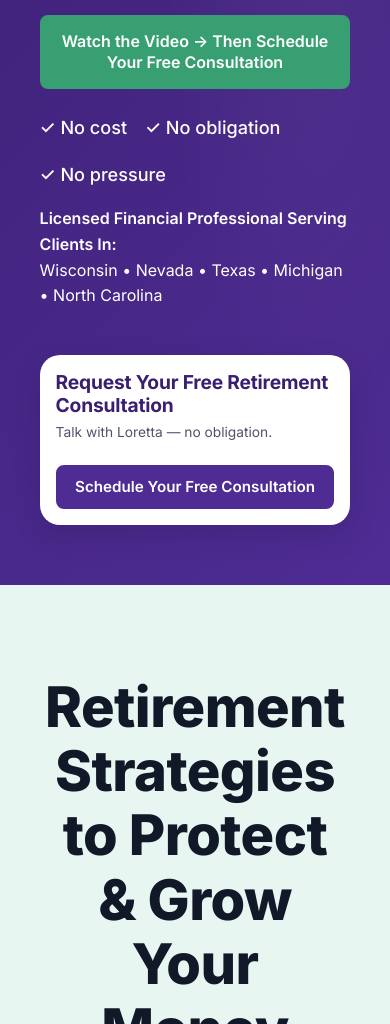
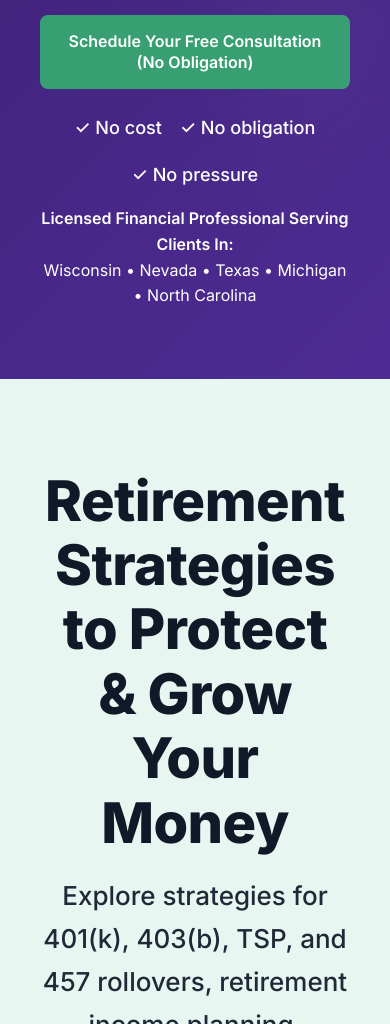
Before and after one commit to prosperitylfs/prosperity-website, a plain HTML site: page index.html in a window 390 px wide. Shown: the part 623-1647 px from the top of the page. Drawn offline with nearby package versions, Linux system fonts and the light colour scheme.

Commit message:
Refactor homepage hero to feature larger video and single CTA

```diff
--- a/assets/css/style.css
+++ b/assets/css/style.css
@@ -632,14 +632,14 @@ h1, h2, h3, h4 { line-height: 1.2; font-weight: 800; letter-spacing: -0.01em; }
 
 .hero-inner {
   position: relative;
-  max-width: 1280px;
+  max-width: 900px;
   margin-left: auto;
   margin-right: auto;
   padding: 0 40px;
-  display: grid;
-  grid-template-columns: 1fr 420px;
-  gap: 60px;
+  display: flex;
+  flex-direction: column;
   align-items: center;
+  text-align: center;
 }
 
 .hero-content { min-width: 0; }
@@ -747,6 +747,7 @@ h1, h2, h3, h4 { line-height: 1.2; font-weight: 800; letter-spacing: -0.01em; }
   flex-wrap: wrap;
   gap: 12px;
   margin-bottom: 28px;
+  justify-content: center;
 }
 
 .hero-trust {
@@ -756,6 +757,7 @@ h1, h2, h3, h4 { line-height: 1.2; font-weight: 800; letter-spacing: -0.01em; }
   font-size: 1.13rem;
   font-weight: 500;
   color: #ffffff;
+  justify-content: center;
 }
 
 .hero-trust span {
@@ -764,11 +766,9 @@ h1, h2, h3, h4 { line-height: 1.2; font-weight: 800; letter-spacing: -0.01em; }
   gap: 6px;
 }
 
-/* Hero form */
+/* Hero form (removed — kept as no-op for compat) */
 .hero-form-wrap {
-  width: 100%;
-  max-width: 420px;
-  justify-self: end;
+  display: none;
 }
 
 .lead-form {
@@ -1092,7 +1092,7 @@ h1, h2, h3, h4 { line-height: 1.2; font-weight: 800; letter-spacing: -0.01em; }
   font-size: 16px;
   color: #ffffff;
   line-height: 1.6;
-  text-align: left;
+  text-align: center;
 }
 .hero-states-label {
   font-weight: 600;
@@ -2264,8 +2264,7 @@ h1, h2, h3, h4 { line-height: 1.2; font-weight: 800; letter-spacing: -0.01em; }
     margin-right: 0 !important;
   }
 
-  .hero-inner     { grid-template-columns: 1fr; gap: 36px; padding: 0 24px; }
-  .hero-form-wrap { justify-self: center; width: 100%; max-width: 460px; margin-left: auto; margin-right: auto; }
+  .hero-inner     { padding: 0 24px; }
   .hero-lead      { max-width: none; }
 
   .why-inner   { flex-direction: column; gap: 40px; }
@@ -2475,58 +2474,6 @@ h1, h2, h3, h4 { line-height: 1.2; font-weight: 800; letter-spacing: -0.01em; }
   }
   .homepage .hero-content {
     padding-bottom: 10px !important;
-  }
-
-  /* ── 1. CONSULTATION FORM SECTION ──────────────────────────────
-     .hero-form-wrap  = transparent grid column wrapping the white card
-     .lead-form / #lead = the white card itself
-     960px rule sets: max-width:460px; justify-self:center — clear both */
-  .homepage .hero-form-wrap {
-    width: 100% !important;
-    max-width: 100% !important;
-    min-width: 0 !important;
-    box-sizing: border-box !important;
-    justify-self: unset !important;
-    margin-left: 0 !important;
-    margin-right: 0 !important;
-  }
-  .homepage .lead-form,
-  .homepage #lead {
-    width: 100% !important;
-    max-width: 100% !important;
-    min-width: 0 !important;
-    padding: 16px !important;
-    box-sizing: border-box !important;
-  }
-  .homepage .lead-form input,
-  .homepage .lead-form select,
-  .homepage .lead-form textarea,
-  .homepage .lead-form button,
-  .homepage #lead input,
-  .homepage #lead select,
-  .homepage #lead textarea,
-  .homepage #lead button {
-    width: 100% !important;
-    max-width: 100% !important;
-    min-width: 0 !important;
-    box-sizing: border-box !important;
-  }
-  /* Submit button — .btn base has white-space:nowrap & line-height:1 which clips text on mobile */
-  .homepage #lead button[type="button"],
-  .homepage #lead-continue {
-    display: block !important;
-    white-space: normal !important;
-    word-break: keep-all !important;
-    overflow-wrap: break-word !important;
-    line-height: 1.25 !important;
-    font-size: 0.93rem !important;
-    padding: 14px 16px !important;
-    text-align: center !important;
-    margin-top: 4px !important;
-  }
-  /* First/last name row — stacks to single column on mobile */
-  .homepage .name-row {
-    flex-direction: column !important;
   }
 
   /* ── 2. CTA BUTTON SECTION ─────────────────────────────────────
--- a/index.html
+++ b/index.html
@@ -109,7 +109,7 @@
           </div>
 
           <div class="hero-ctas" style="margin-top:28px;">
-            <a class="btn btn-amber btn-hero" href="book.html">Watch the Video &rarr; Then Schedule Your Free Consultation</a>
+            <a class="btn btn-amber btn-hero" href="book.html">Schedule Your Free Consultation (No Obligation)</a>
           </div>
           <div class="hero-trust">
             <span>&#10003; No cost</span>
@@ -119,15 +119,6 @@
           <div class="hero-states">
             <span class="hero-states-label">Licensed Financial Professional Serving Clients In:</span><br>
             Wisconsin &bull; Nevada &bull; Texas &bull; Michigan &bull; North Carolina
-          </div>
-        </div>
-        <div class="hero-form-wrap">
-          <div class="lead-form">
-            <div class="form-header">
-              <h3>Request Your Free Retirement Consultation</h3>
-              <p>Talk with Loretta &mdash; no obligation.</p>
-            </div>
-            <a href="book.html" class="btn btn-primary btn-full">Schedule Your Free Consultation</a>
           </div>
         </div>
       </div>
```
